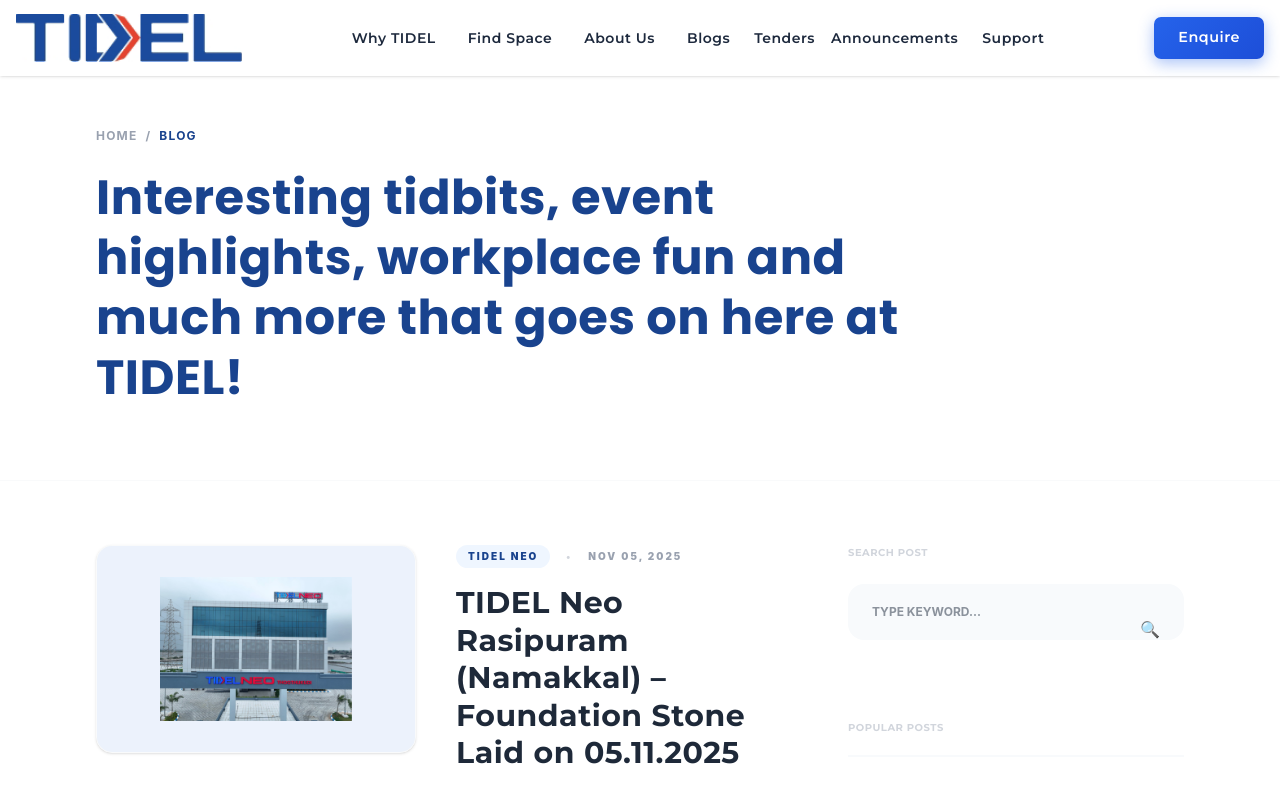
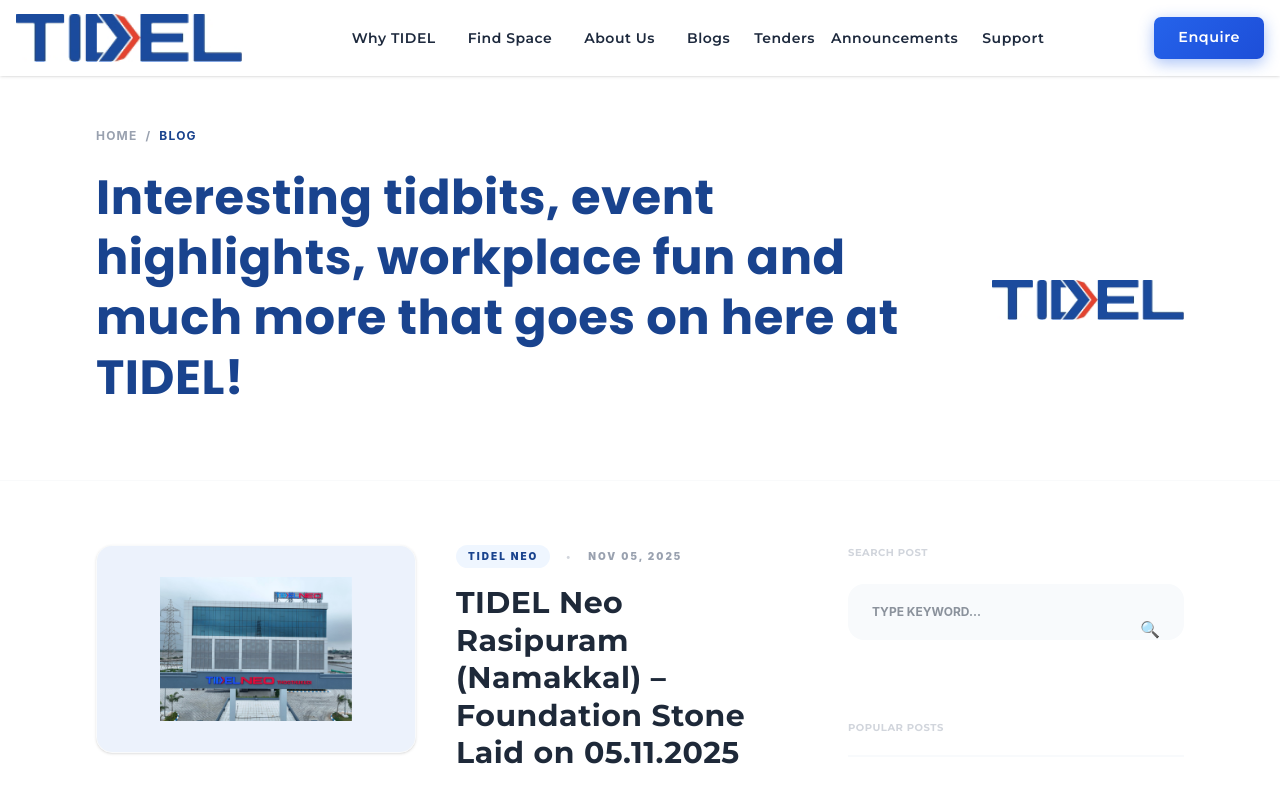
Before and after one commit to Tharun-JD/Tidel-website, a React (Vite) app: page /blogs in a window 1280 px wide. Shown: the top 795 px of the page. Built offline with nearby package versions, Linux system fonts and the light colour scheme; a web font is replaced by a local one.

Commit message:
Add TIDEL logo to Blogs header section

```diff
--- a/src/Blogs.jsx
+++ b/src/Blogs.jsx
@@ -1,6 +1,7 @@
 import React, { useState } from 'react';
 import Navbar from './Navbar';
 import Footer from './Footer';
+import logo from './assets/logo.png';
 import tidelImage from './assets/tidel.png';
 import neoImage from './assets/neo.png';
 import thulirImage from './assets/thulir.png';
@@ -187,6 +188,9 @@
                 Interesting tidbits, event highlights, workplace fun and much more that goes on here at TIDEL!
               </h1>
             </div>
+            <div className="flex-shrink-0">
+              <img src={logo} alt="TIDEL Logo" className="w-40 h-40 md:w-48 md:h-48 object-contain" />
+            </div>
           </div>
         </div>
       </header>
```
